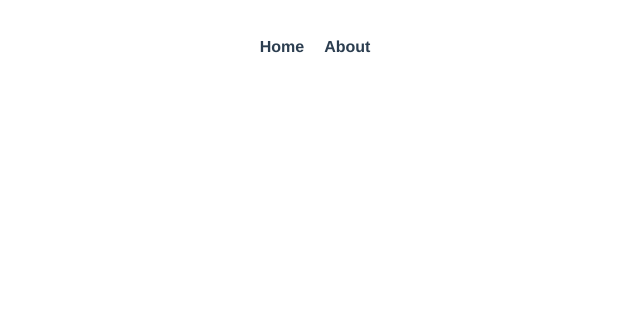
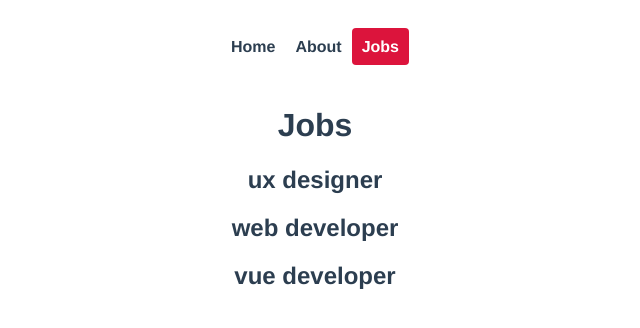
Before and after one commit to krahman80/vue-playground, a Vue app: page /jobs in a window 1280 px wide. Before the commit this address had no page. Shown: the top 328 px of the page, without its empty margins (325-965 px from the left). Built offline with nearby package versions, Linux system fonts and the light colour scheme.

Commit message:
Folder structure

```diff
--- a/src/App.vue
+++ b/src/App.vue
@@ -1,7 +1,9 @@
 <template>
   <div id="nav">
     <router-link to="/">Home</router-link>
-    <router-link to="/about">About</router-link>
+    <router-link :to="{ name: 'About' }">About</router-link>
+    <router-link :to="{ name: 'Jobs' }">Jobs</router-link>
+    <!-- <router-link to="/about">About</router-link> -->
     <!-- <a href="/">Home (anchor tag)</a> -->
   </div>
   <router-view/>
--- a/src/router/index.js
+++ b/src/router/index.js
@@ -1,6 +1,7 @@
 import {createRouter, createWebHistory} from 'vue-router'
 import Home from '../views/Home.vue'
 import About from '../views/About.vue'
+import Jobs from '../views/jobs/Jobs.vue'
 
 const routes = [
     {
@@ -12,6 +13,11 @@
       path: '/about',
       name: 'About',
       component: About
+    },
+    {
+      path: '/jobs',
+      name: 'Jobs',
+      component: Jobs
     }
   ]
 
--- /dev/null
+++ b/src/views/jobs/Jobs.vue
@@ -0,0 +1,24 @@
+<template>
+<h1>Jobs</h1>
+<h2 v-for="job in jobs" :key="job.id"> {{ job.title }}</h2>
+
+
+</template>
+
+<script>
+export default {
+    data() {
+        return {
+            jobs: [
+                { title: 'ux designer', id: 1, details: "lorem"},
+                { title: 'web developer', id: 2, details: "lorem"},
+                { title: 'vue developer', id: 3, details: "lorem"}
+            ]
+        }
+    }
+}
+</script>
+
+<style>
+
+</style>
```
Also changed, not shown: src/views/jobs/JobDetails.vue (added).
